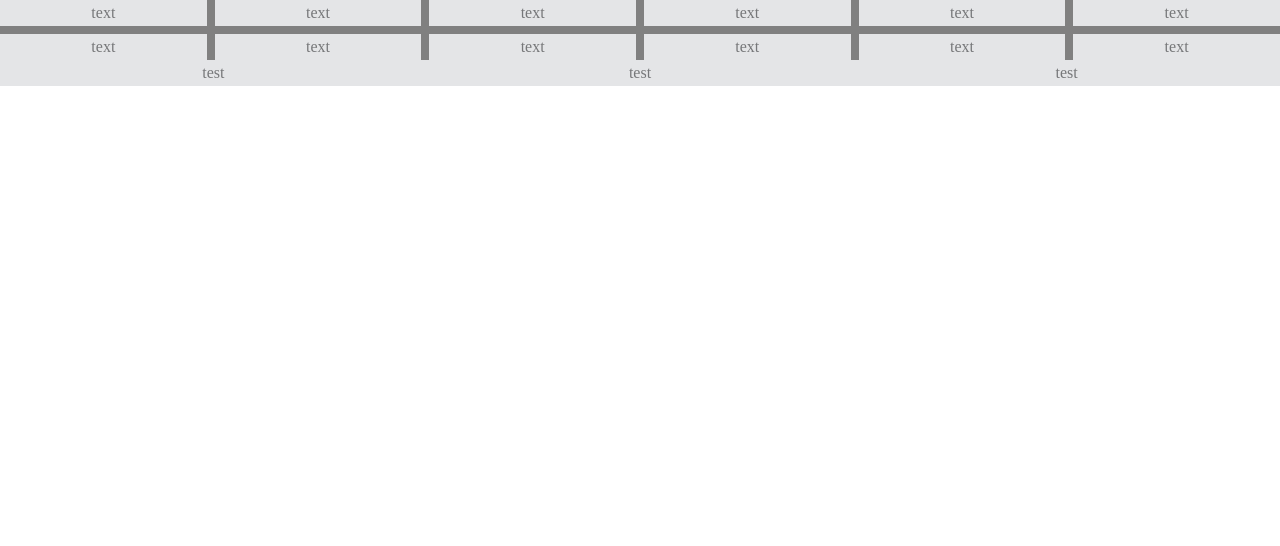
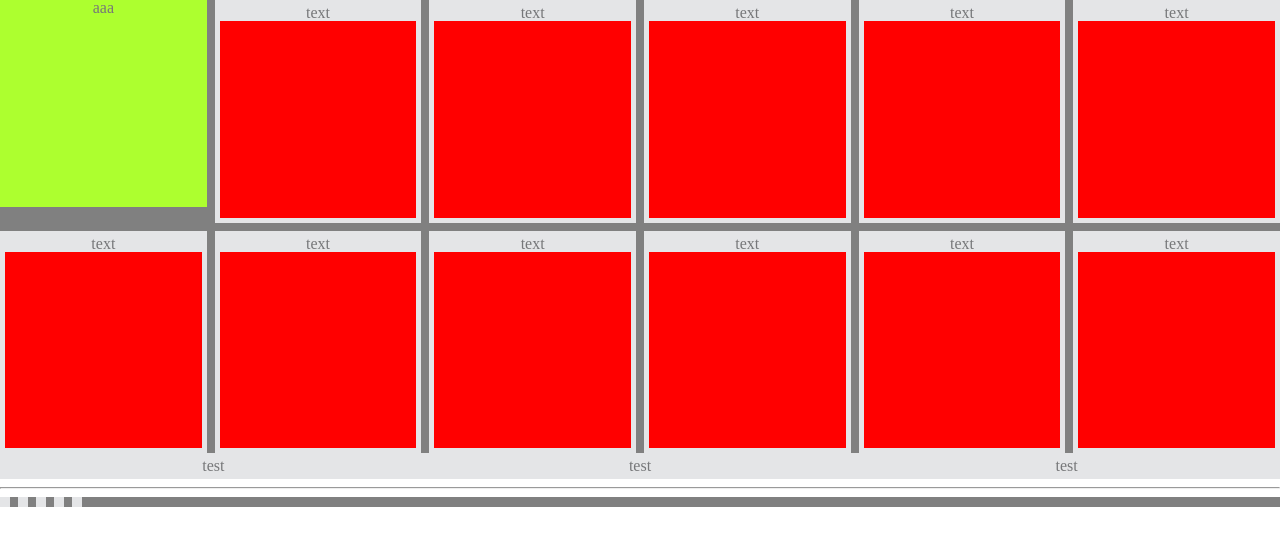
Before and after one commit to lmkygl/201802portfolio, a website: page src/ui-test.html in a window 1280 px wide. Drawn offline with Linux system fonts and the light colour scheme.

Commit message:
grid 확장

```diff
--- a/src/css/component/grid.scss
+++ b/src/css/component/grid.scss
@@ -35,6 +35,31 @@
         content: '';
     }
     @include grid-spacing($grid-spacing, $grid-spacing);
+
+
+    &.square {
+        .item-inner {
+            position: relative;
+            overflow: hidden;
+
+            &:after {
+                content: "";
+                display: block;
+                padding-bottom: 100%;
+                background-color:red;
+
+            }
+            .box{
+                background: greenyellow;
+                position: absolute;
+                width : 100%;
+                height : 100%;
+                left:0;
+                top:0;
+            }
+        }
+    }
+
 
     // 그리드 확장
     &.nospacing {
--- a/src/ui-test.html
+++ b/src/ui-test.html
@@ -10,11 +10,12 @@
 </head>
 
 <body>
-    <div class="grid col-6">
+    <div class="grid col-6 square">
         <ul class="row">
             <li class="item">
                 <div class="item-inner">
-                    text
+                    <!-- text -->
+                    <div class="box">aaa</div>
                 </div>
             </li>
             <li class="item">
@@ -89,6 +90,29 @@
             </li>
         </ul>
     </div>
+    <hr/>
+    <!---->
+    <div class="grid">
+        <ul class="row">
+            <li class="item">
+                <div class="item-inner">
+                    <div ></div>
+                </div>
+            </li>
+            <li class="item">
+                <div class="item-inner"></div>
+            </li>
+            <li class="item">
+                <div class="item-inner"></div>
+            </li>
+            <li class="item">
+                <div class="item-inner"></div>
+            </li>
+            <li class="item">
+                <div class="item-inner"></div>
+            </li>
+        </ul>
+    </div>
 </body>
 
 </html>
```
Also changed, not shown: src/css/index.css.
